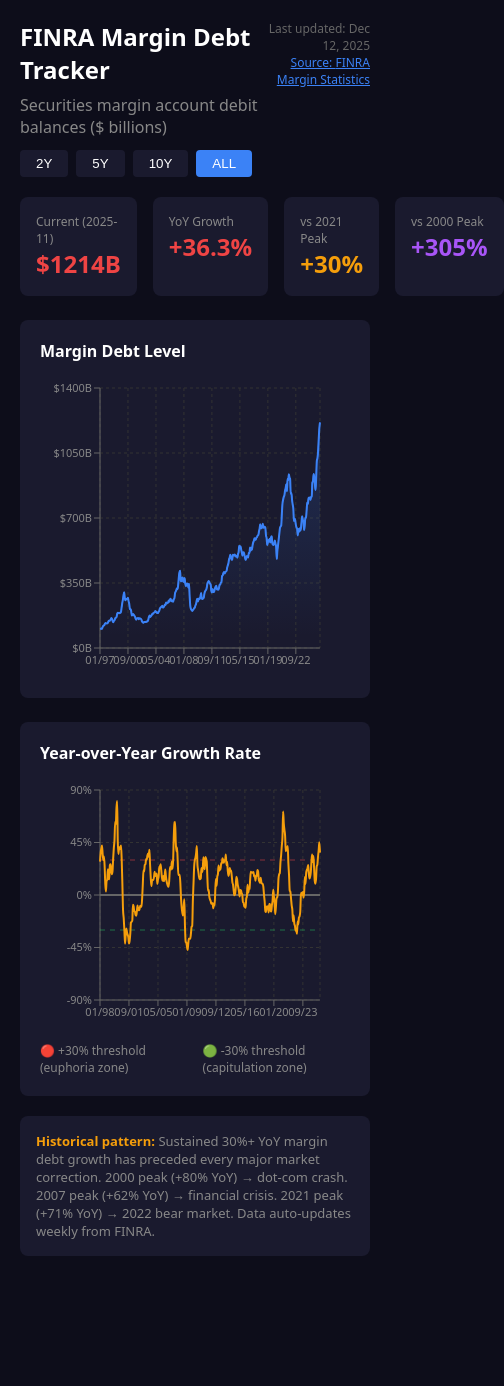
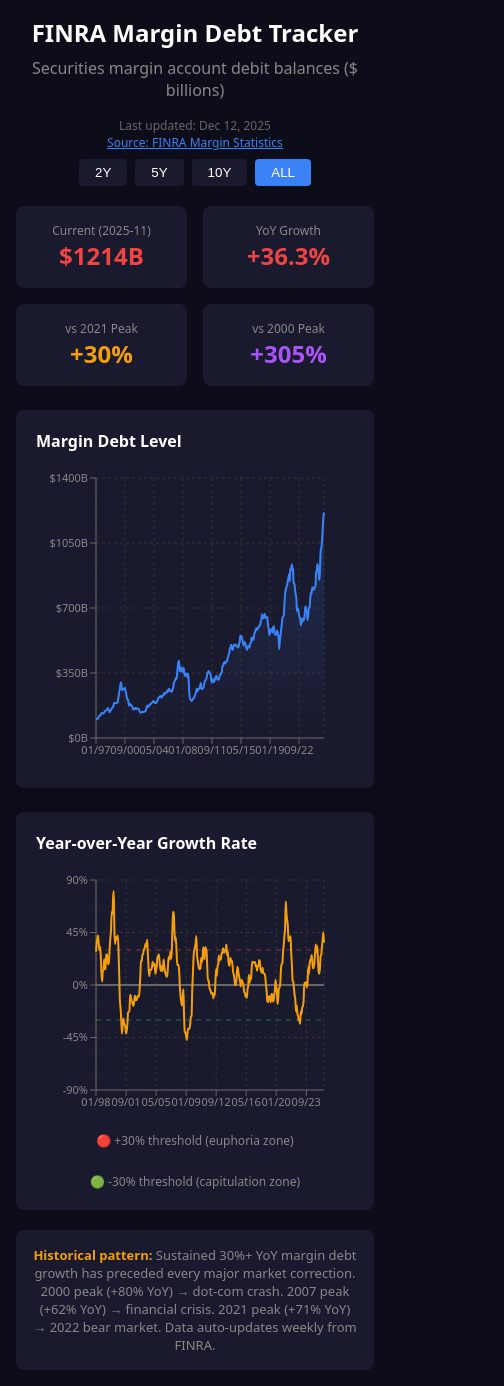
Before and after one commit to FunnyBUnny05/margin-Debtt, a React (Vite) app: page / in a window 390 px wide. Shown: the whole page, 504 px wide, since content can reach past the window. Before the commit the page ends 1276 px from the top, so only its background shows below. Built offline with nearby package versions, Linux system fonts and the light colour scheme; the HTML template or start-up script is replaced by a standard one.

Commit message:
Improve mobile alignment and centering

```diff
--- a/src/App.jsx
+++ b/src/App.jsx
@@ -28,6 +28,13 @@
   const [loading, setLoading] = useState(true);
   const [error, setError] = useState(null);
   const [timeRange, setTimeRange] = useState('all');
+  const [isMobile, setIsMobile] = useState(() => typeof window !== 'undefined' && window.innerWidth <= 640);
+
+  useEffect(() => {
+    const handleResize = () => setIsMobile(window.innerWidth <= 640);
+    window.addEventListener('resize', handleResize);
+    return () => window.removeEventListener('resize', handleResize);
+  }, []);
 
   useEffect(() => {
     fetch('./margin_data.json')
@@ -91,15 +98,15 @@
   };
 
   return (
-    <div style={{ background: '#0d0d1a', color: '#e0e0e0', padding: '20px', minHeight: '100vh', fontFamily: 'system-ui' }}>
-      <div style={{ maxWidth: '1200px', margin: '0 auto' }}>
-        <div style={{ display: 'flex', justifyContent: 'space-between', alignItems: 'flex-start', marginBottom: '8px' }}>
-          <div>
+    <div style={{ background: '#0d0d1a', color: '#e0e0e0', padding: isMobile ? '16px' : '20px', minHeight: '100vh', fontFamily: 'system-ui' }}>
+      <div style={{ maxWidth: isMobile ? '720px' : '1200px', width: '100%', margin: '0 auto' }}>
+        <div style={{ display: 'flex', justifyContent: 'space-between', alignItems: isMobile ? 'center' : 'flex-start', marginBottom: '8px', gap: isMobile ? '12px' : '0', flexDirection: isMobile ? 'column' : 'row', textAlign: isMobile ? 'center' : 'left' }}>
+          <div style={{ width: '100%' }}>
             <h1 style={{ fontSize: '24px', marginBottom: '8px', color: '#fff' }}>FINRA Margin Debt Tracker</h1>
             <p style={{ color: '#888', marginBottom: '4px' }}>Securities margin account debit balances ($ billions)</p>
           </div>
           {metadata && (
-            <div style={{ textAlign: 'right', fontSize: '12px', color: '#666' }}>
+            <div style={{ textAlign: isMobile ? 'center' : 'right', fontSize: '12px', color: '#666', width: '100%' }}>
               <div>Last updated: {formatLastUpdated(metadata.lastUpdated)}</div>
               <a href={metadata.sourceUrl} target="_blank" rel="noopener noreferrer" style={{ color: '#3b82f6' }}>
                 Source: {metadata.source}
@@ -108,7 +115,7 @@
           )}
         </div>
 
-        <div style={{ display: 'flex', gap: '8px', marginBottom: '20px' }}>
+        <div style={{ display: 'flex', gap: '8px', marginBottom: '20px', flexWrap: 'wrap', justifyContent: isMobile ? 'center' : 'flex-start' }}>
           {['2y', '5y', '10y', 'all'].map(range => (
             <button
               key={range}
@@ -122,12 +129,12 @@
                 cursor: 'pointer'
               }}
             >
-              {range.toUpperCase()}
-            </button>
+            {range.toUpperCase()}
+          </button>
           ))}
         </div>
 
-        <div style={{ display: 'grid', gridTemplateColumns: 'repeat(4, 1fr)', gap: '16px', marginBottom: '24px' }}>
+        <div style={{ display: 'grid', gridTemplateColumns: isMobile ? 'repeat(2, minmax(0, 1fr))' : 'repeat(4, 1fr)', gap: '16px', marginBottom: '24px', textAlign: isMobile ? 'center' : 'left' }}>
           <div style={{ background: '#1a1a2e', padding: '16px', borderRadius: '8px' }}>
             <div style={{ color: '#888', fontSize: '12px' }}>Current ({currentDebt.date})</div>
             <div style={{ fontSize: '24px', fontWeight: 'bold', color: '#ef4444' }}>${currentDebt.margin_debt_bn.toFixed(0)}B</div>
@@ -228,13 +235,13 @@
               />
             </ComposedChart>
           </ResponsiveContainer>
-          <div style={{ display: 'flex', gap: '24px', marginTop: '12px', fontSize: '12px', color: '#888' }}>
+          <div style={{ display: 'flex', gap: '24px', marginTop: '12px', fontSize: '12px', color: '#888', flexWrap: 'wrap', justifyContent: isMobile ? 'center' : 'flex-start', textAlign: isMobile ? 'center' : 'left' }}>
             <span>🔴 +30% threshold (euphoria zone)</span>
             <span>🟢 -30% threshold (capitulation zone)</span>
           </div>
         </div>
 
-        <div style={{ marginTop: '20px', padding: '16px', background: '#1a1a2e', borderRadius: '8px', fontSize: '13px', color: '#888' }}>
+        <div style={{ marginTop: '20px', padding: '16px', background: '#1a1a2e', borderRadius: '8px', fontSize: '13px', color: '#888', textAlign: isMobile ? 'center' : 'left' }}>
           <strong style={{ color: '#f59e0b' }}>Historical pattern:</strong> Sustained 30%+ YoY margin debt growth has preceded every major market correction.
           2000 peak (+80% YoY) → dot-com crash. 2007 peak (+62% YoY) → financial crisis. 2021 peak (+71% YoY) → 2022 bear market.
           Data auto-updates weekly from FINRA.
```
